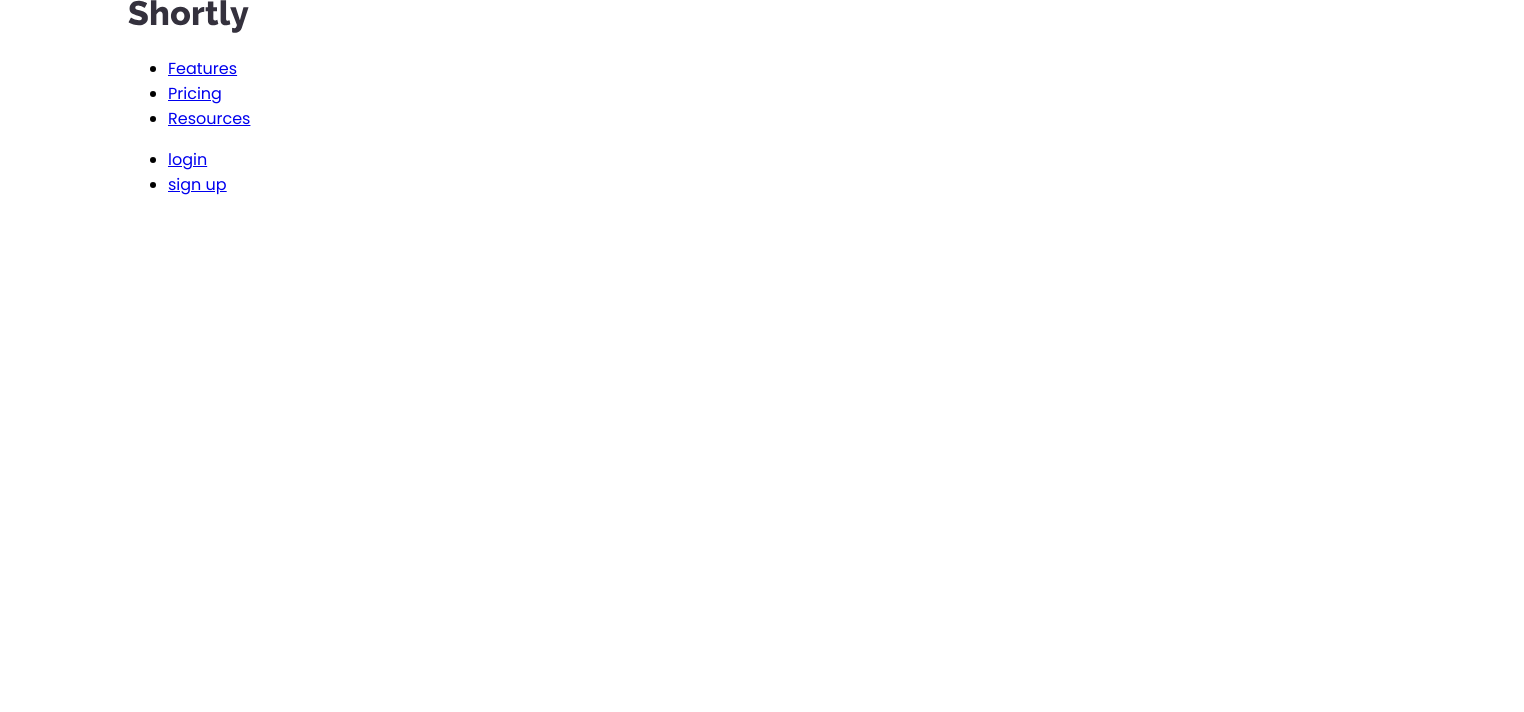
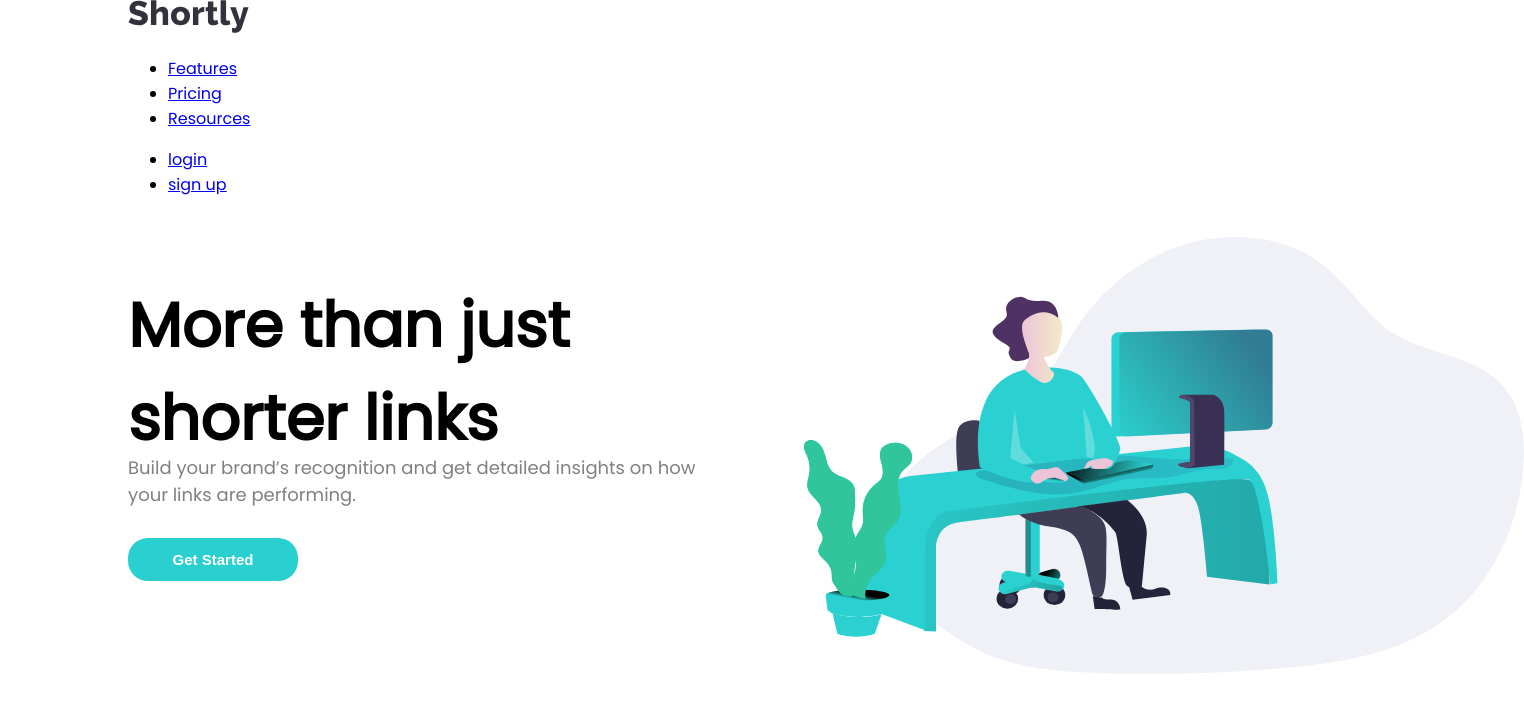
Before and after one commit to oluwatobiloba2000/URL-shortening-API-landing-page, a React (Create React App) app: page / in a window 1280 px wide. Shown: the top 712 px of the page, 1524 px wide, since content can reach past the window. Built offline with nearby package versions, Linux system fonts and the light colour scheme.

Commit message:
built the mid head

```diff
--- a/src/App.js
+++ b/src/App.js
@@ -1,5 +1,6 @@
 import React from 'react';
 import Nav from './components/nav';
+import headerSvg from './images/illustration-working.svg';
 import './App.css';
 
 function App() {
@@ -7,6 +8,16 @@ function App() {
     <div className="App">
       <div className="container bg-white">
         <Nav/>
+        <div className="mid-header">
+          <div className="introductory-text-container">
+            <h1>More than just shorter links</h1>
+            <h5>Build your brand’s recognition and get detailed insights on how your links are performing.</h5>
+            <button>Get Started</button>
+          </div>
+          <div className="home-svg">
+            <img src={headerSvg} alt="working illustration"/>
+          </div>
+        </div>
       </div>
     </div>
   );
```
